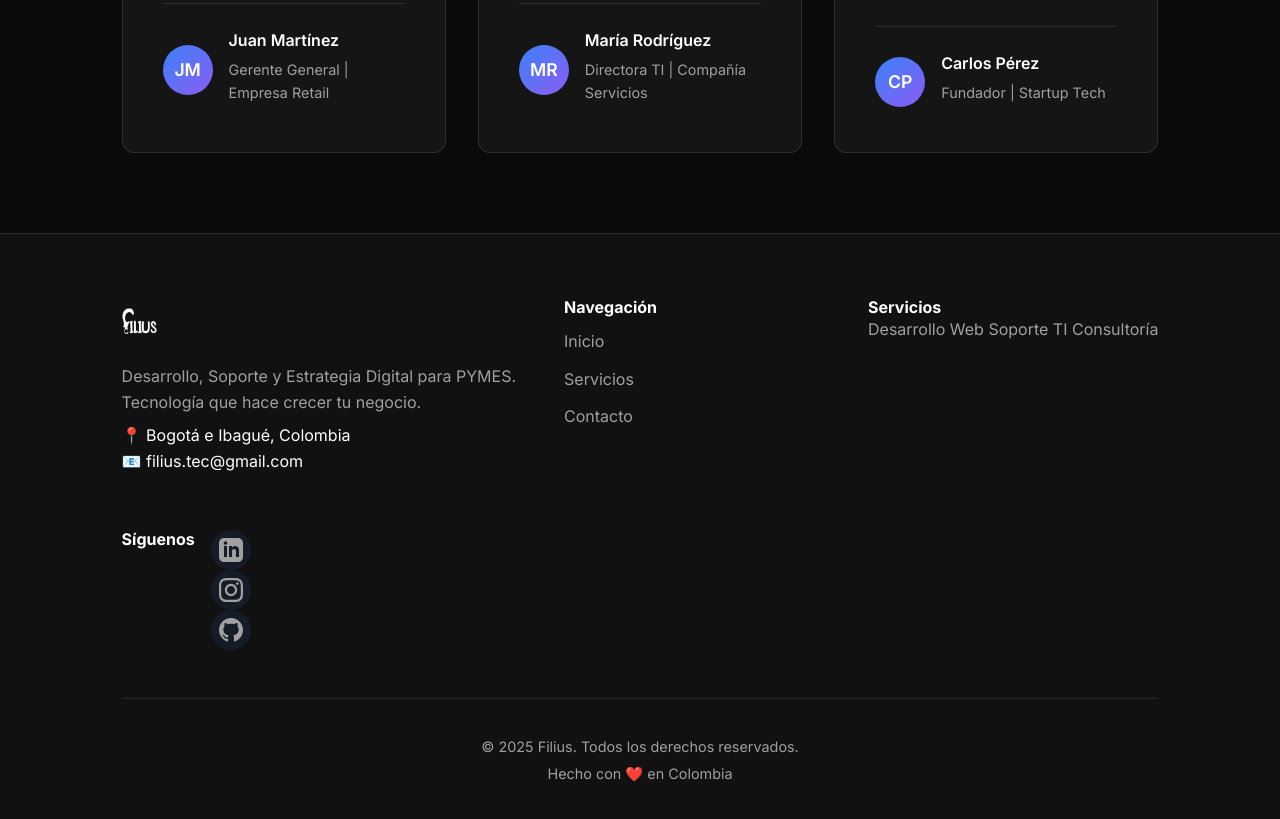
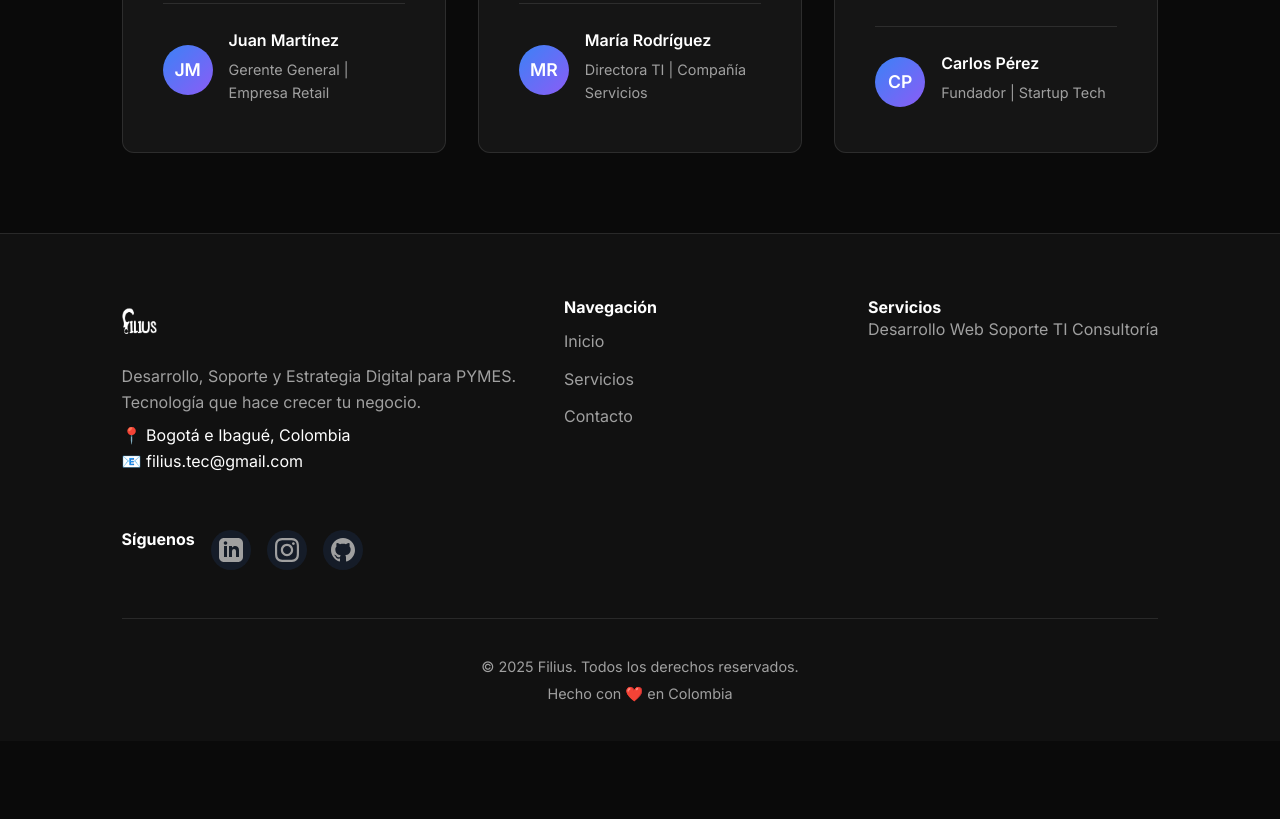
Before and after one commit to santi-trujillo/FiliusSAS, a website with bundled scripts: page index.html in a window 1280 px wide. Shown: the part 5940-6759 px from the top of the page. After the commit the page ends 6681 px from the top, so only its background shows below. Built offline with nearby package versions, Linux system fonts and the light colour scheme.

Commit message:
fix: add social-links styling to display horizontally in footer

```diff
--- a/css/components/footer.css
+++ b/css/components/footer.css
@@ -50,6 +50,12 @@
     gap: 1rem;
 }
 
+.social-links {
+    display: flex;
+    gap: 1rem;
+    flex-wrap: wrap;
+}
+
 .social-link {
     width: 40px;
     height: 40px;
```
